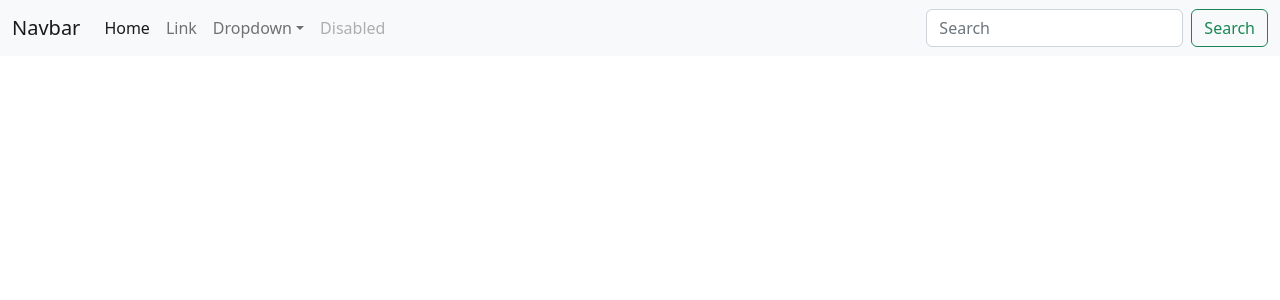
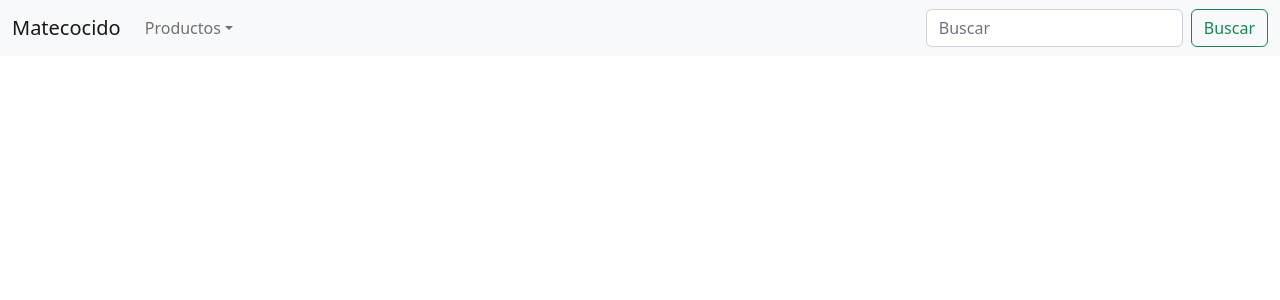
Before and after one commit to brianpavon/ecommerce-react, a React (Create React App) app: page / in a window 1280 px wide. Shown: the top 300 px of the page. Built offline with nearby package versions, Linux system fonts and the light colour scheme.

Commit message:
PreEntrega1-Pavon

```diff
--- a/src/components/Navbar/Navbar.js
+++ b/src/components/Navbar/Navbar.js
@@ -1,39 +1,40 @@
-import './Navbar.css'
+//import './Navbar.css'
 
 const Navbar = () => {
     return (
         <nav className="navbar navbar-expand-lg bg-light">
             <div className="container-fluid">
-                <a className="navbar-brand" href="#">Navbar</a>
+                <a className="navbar-brand" href="#">Matecocido</a>
                 <button className="navbar-toggler" type="button" data-bs-toggle="collapse" data-bs-target="#navbarSupportedContent" aria-controls="navbarSupportedContent" aria-expanded="false" aria-label="Toggle navigation">
                     <span className="navbar-toggler-icon"></span>
                 </button>
                 <div className="collapse navbar-collapse" id="navbarSupportedContent">
                     <ul className="navbar-nav me-auto mb-2 mb-lg-0">
-                        <li className="nav-item">
+                        {/* <li className="nav-item">
                             <a className="nav-link active" aria-current="page" href="#">Home</a>
-                        </li>
-                        <li className="nav-item">
-                            <a className="nav-link" href="#">Link</a>
-                        </li>
+                        </li> */}
+                        {/* <li className="nav-item">
+                            <a className="nav-link" href="#">Productos</a>
+                        </li> */}
                         <li className="nav-item dropdown">
                             <a className="nav-link dropdown-toggle" href="#" role="button" data-bs-toggle="dropdown" aria-expanded="false">
-                                Dropdown
+                                Productos
                             </a>
                             <ul className="dropdown-menu">
-                                <li><a className="dropdown-item" href="#">Action</a></li>
-                                <li><a className="dropdown-item" href="#">Another action</a></li>
-                                <li><hr className="dropdown-divider"/></li>
-                                <li><a className="dropdown-item" href="#">Something else here</a></li>
+                                <li><a className="dropdown-item" href="#">Tazas</a></li>
+                                <li><a className="dropdown-item" href="#">Bowls</a></li>
+                                <li><a className="dropdown-item" href="#">Combos</a></li>
+                                {/* <li><hr className="dropdown-divider"/></li> */}
+                                <li><a className="dropdown-item" href="#">Hornitos</a></li>
                             </ul>
                         </li>
-                        <li className="nav-item">
+                        {/* <li className="nav-item">
                             <a className="nav-link disabled">Disabled</a>
-                        </li>
+                        </li> */}
                     </ul>
                     <form className="d-flex" role="search">
-                        <input className="form-control me-2" type="search" placeholder="Search" aria-label="Search"/>
-                        <button className="btn btn-outline-success" type="submit">Search</button>
+                        <input className="form-control me-2" type="search" placeholder="Buscar" aria-label="Buscar"/>
+                        <button className="btn btn-outline-success" type="submit">Buscar</button>
                     </form>
                 </div>
             </div>
```
